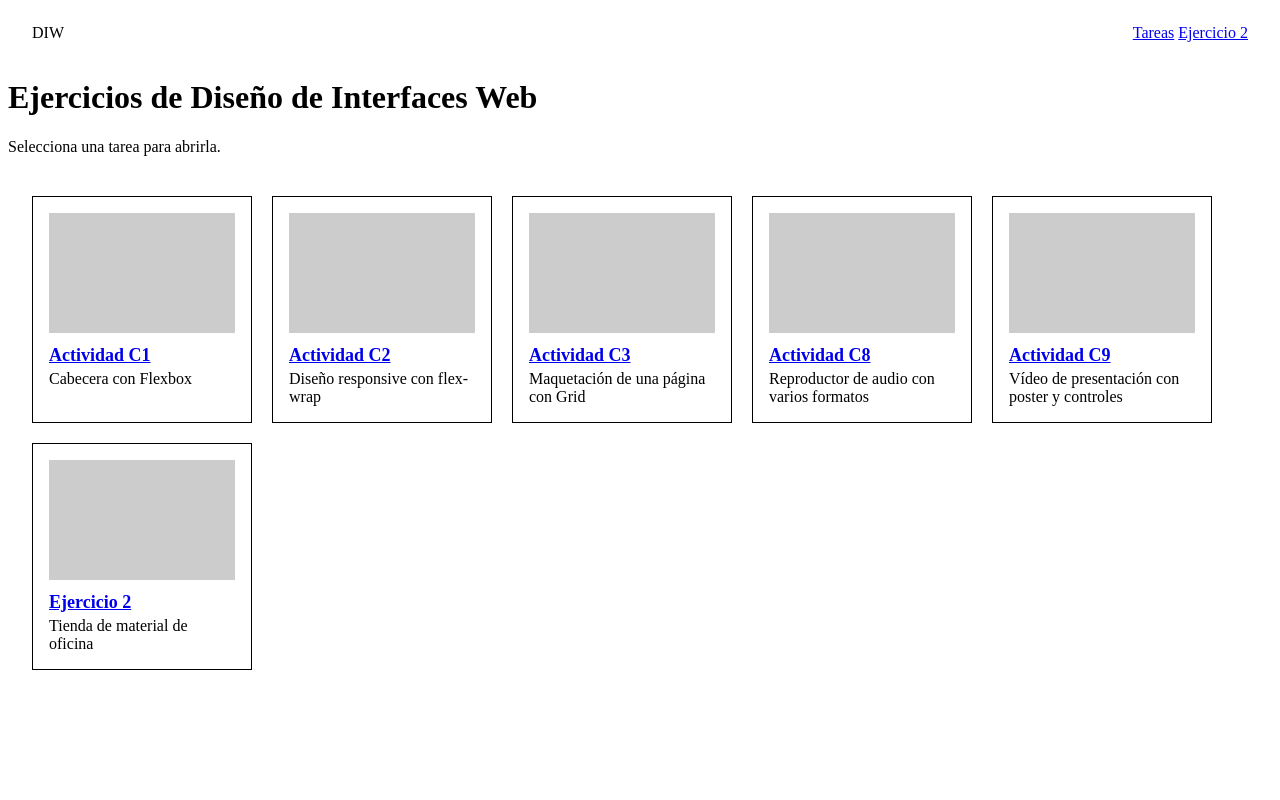
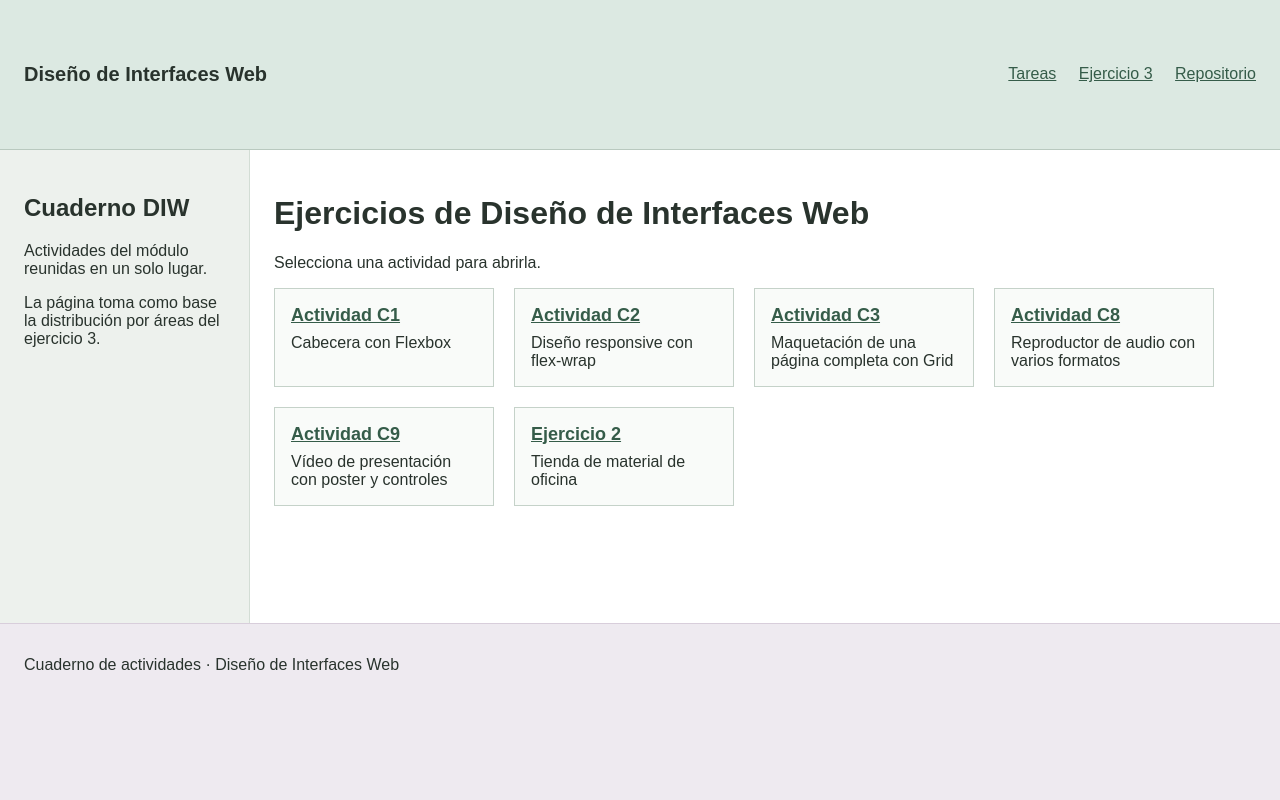
Before and after one commit to altedante4-cyber/DAW-Diseno-de-Interfaz, a plain HTML site: page index.html in a window 1280 px wide. Drawn offline with Linux system fonts and the light colour scheme.

Commit message:
Update C7 home page using the C3 Grid layout

```diff
--- a/index.html
+++ b/index.html
@@ -7,50 +7,57 @@
     <link rel="stylesheet" href="styles.css">
 </head>
 <body>
+    <div class="contenedor">
         <header>
-        <span>DIW</span>
+            <span>Diseño de Interfaces Web</span>
             <nav>
                 <a href="#tareas">Tareas</a>
-            <a href="ejercicios/02-productos/index.html">Ejercicio 2</a>
+                <a href="ejercicios/c3-grid/index.html">Ejercicio 3</a>
+                <a href="https://github.com/altedante4-cyber/DAW-Diseno-de-Interfaz">Repositorio</a>
             </nav>
         </header>
 
-    <main>
+        <aside>
+            <h2>Cuaderno DIW</h2>
+            <p>Actividades del módulo reunidas en un solo lugar.</p>
+            <p>La página toma como base la distribución por áreas del ejercicio 3.</p>
+        </aside>
+
+        <main id="tareas">
             <h1>Ejercicios de Diseño de Interfaces Web</h1>
-        <p>Selecciona una tarea para abrirla.</p>
+            <p>Selecciona una actividad para abrirla.</p>
 
-        <section class="productos" id="tareas">
+            <section class="productos" aria-label="Actividades del módulo">
                 <article class="tarjeta">
-                <div class="imagen"></div>
                     <h2><a href="ejercicios/c1-flexbox/index.html">Actividad C1</a></h2>
                     <p>Cabecera con Flexbox</p>
                 </article>
                 <article class="tarjeta">
-                <div class="imagen"></div>
                     <h2><a href="ejercicios/c2-responsive/index.html">Actividad C2</a></h2>
                     <p>Diseño responsive con flex-wrap</p>
                 </article>
                 <article class="tarjeta">
-                <div class="imagen"></div>
                     <h2><a href="ejercicios/c3-grid/index.html">Actividad C3</a></h2>
-                <p>Maquetación de una página con Grid</p>
+                    <p>Maquetación de una página completa con Grid</p>
                 </article>
                 <article class="tarjeta">
-                <div class="imagen"></div>
                     <h2><a href="ejercicios/c8-audio/index.html">Actividad C8</a></h2>
                     <p>Reproductor de audio con varios formatos</p>
                 </article>
                 <article class="tarjeta">
-                <div class="imagen"></div>
                     <h2><a href="ejercicios/c9-video/index.html">Actividad C9</a></h2>
                     <p>Vídeo de presentación con poster y controles</p>
                 </article>
                 <article class="tarjeta">
-                <div class="imagen"></div>
                     <h2><a href="ejercicios/02-productos/index.html">Ejercicio 2</a></h2>
                     <p>Tienda de material de oficina</p>
                 </article>
             </section>
         </main>
+
+        <footer>
+            <p>Cuaderno de actividades · Diseño de Interfaces Web</p>
+        </footer>
+    </div>
 </body>
 </html>
--- a/styles.css
+++ b/styles.css
@@ -1,32 +1,81 @@
+body {
+    margin: 0;
+    font-family: Arial, sans-serif;
+    color: #29332d;
+    background-color: #f7f8f6;
+}
+
+.contenedor {
+    display: grid;
+    grid-template-areas:
+        "cabecera cabecera"
+        "lateral contenido"
+        "pie pie";
+    grid-template-columns: 250px 1fr;
+    min-height: 100vh;
+}
+
 header {
+    grid-area: cabecera;
     display: flex;
     justify-content: space-between;
     align-items: center;
     padding: 16px 24px;
+    background-color: #dce9e2;
+    border-bottom: 1px solid #b9c9bf;
+}
+
+header span {
+    font-size: 20px;
+    font-weight: bold;
+}
+
+nav a {
+    margin-left: 18px;
+    color: #355c49;
+}
+
+aside {
+    grid-area: lateral;
+    padding: 24px;
+    background-color: #edf1ed;
+    border-right: 1px solid #d3ddd5;
+}
+
+main {
+    grid-area: contenido;
+    padding: 24px;
+    background-color: #fff;
+}
+
+footer {
+    grid-area: pie;
+    padding: 16px 24px;
+    background-color: #eeeaf0;
+    border-top: 1px solid #d8cedb;
 }
 
 .productos {
     display: flex;
     flex-wrap: wrap;
     gap: 20px;
-    padding: 24px;
 }
 
 .tarjeta {
     box-sizing: border-box;
     width: 220px;
     padding: 16px;
-    border: 1px solid #000;
-}
-
-.tarjeta .imagen {
-    height: 120px;
-    background-color: #ccc;
+    border: 1px solid #c5d2c9;
+    background-color: #f9fbf9;
 }
 
 .tarjeta h2 {
-    margin: 12px 0 4px;
+    margin: 0 0 8px;
     font-size: 18px;
+}
+
+.tarjeta h2 a {
+    color: #355c49;
 }
 
 .tarjeta p {
```
Also changed, not shown: captura.png. Lines whose indentation alone changed are shown as unchanged.
